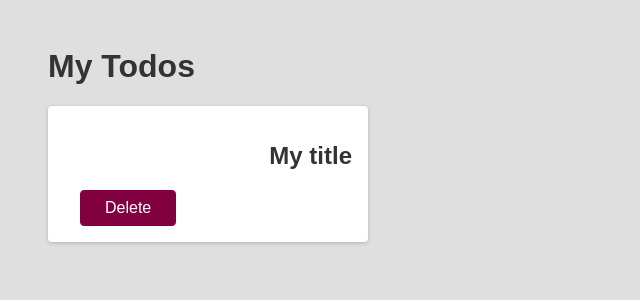
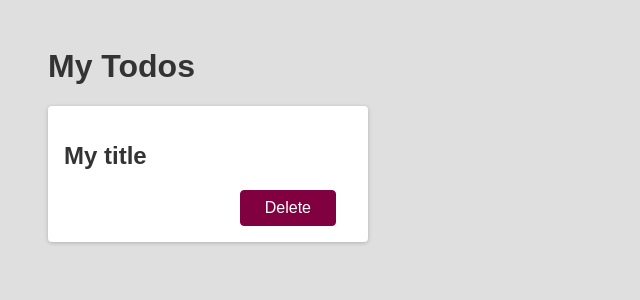
Before and after one commit to caioserram/react-overview-course, a React (Create React App) app: page / in a window 1280 px wide. Shown: the top 300 px of the page, without its empty margins (0-640 px from the left). Built offline with nearby package versions, Linux system fonts and the light colour scheme.

Commit message:
fix card title styling

```diff
--- a/src/App.js
+++ b/src/App.js
@@ -5,8 +5,8 @@ function App() {
     <div>
       <h1>My Todos</h1>
       <div className='card'> {/*this is className since this is a javascript object (JSX), NOT html*/}
-        <h2 className='actions'>My title</h2>
-        <div>
+        <h2 >My title</h2>
+        <div className='actions'>
           <button className='btn'>Delete</button>
         </div>
       </div>
```
